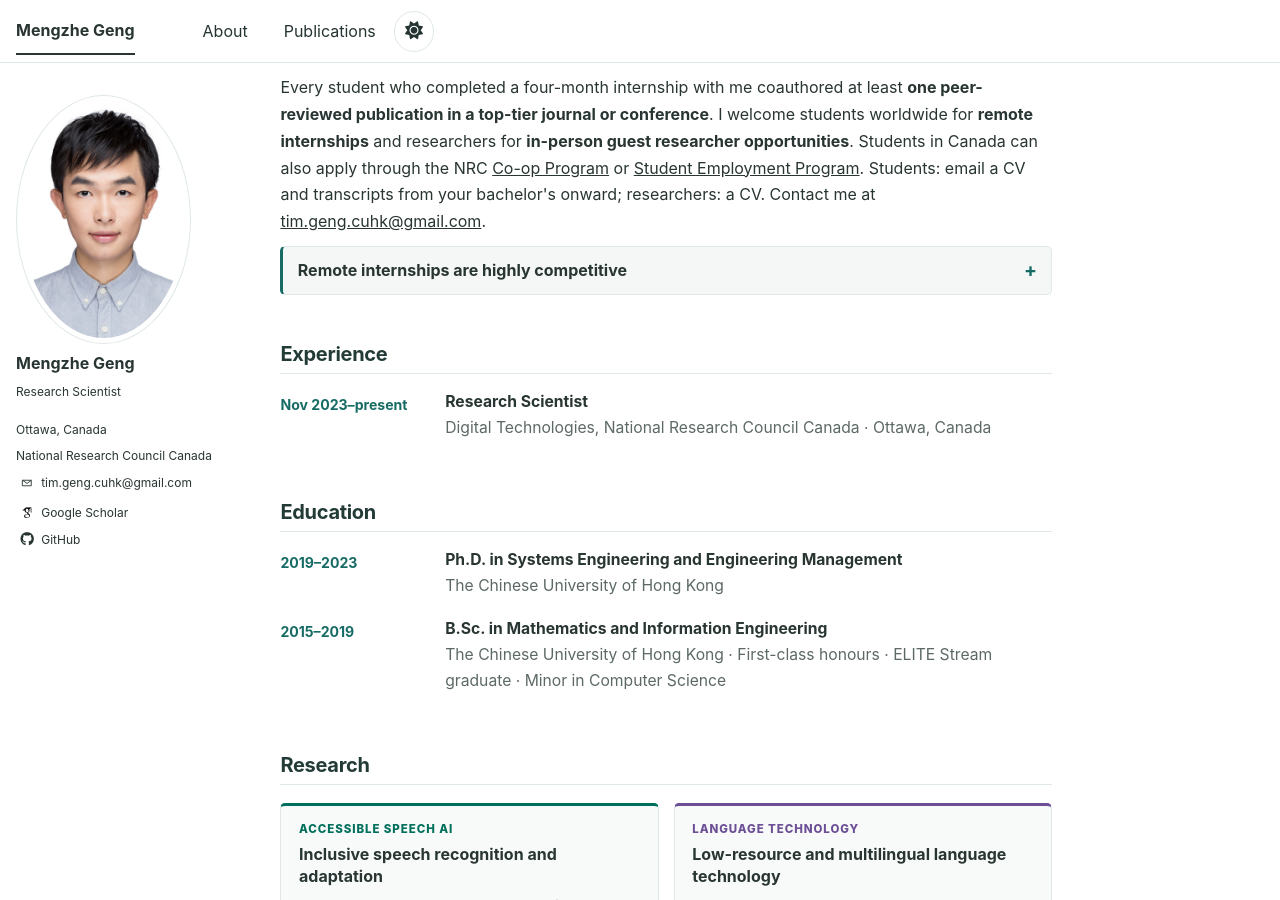
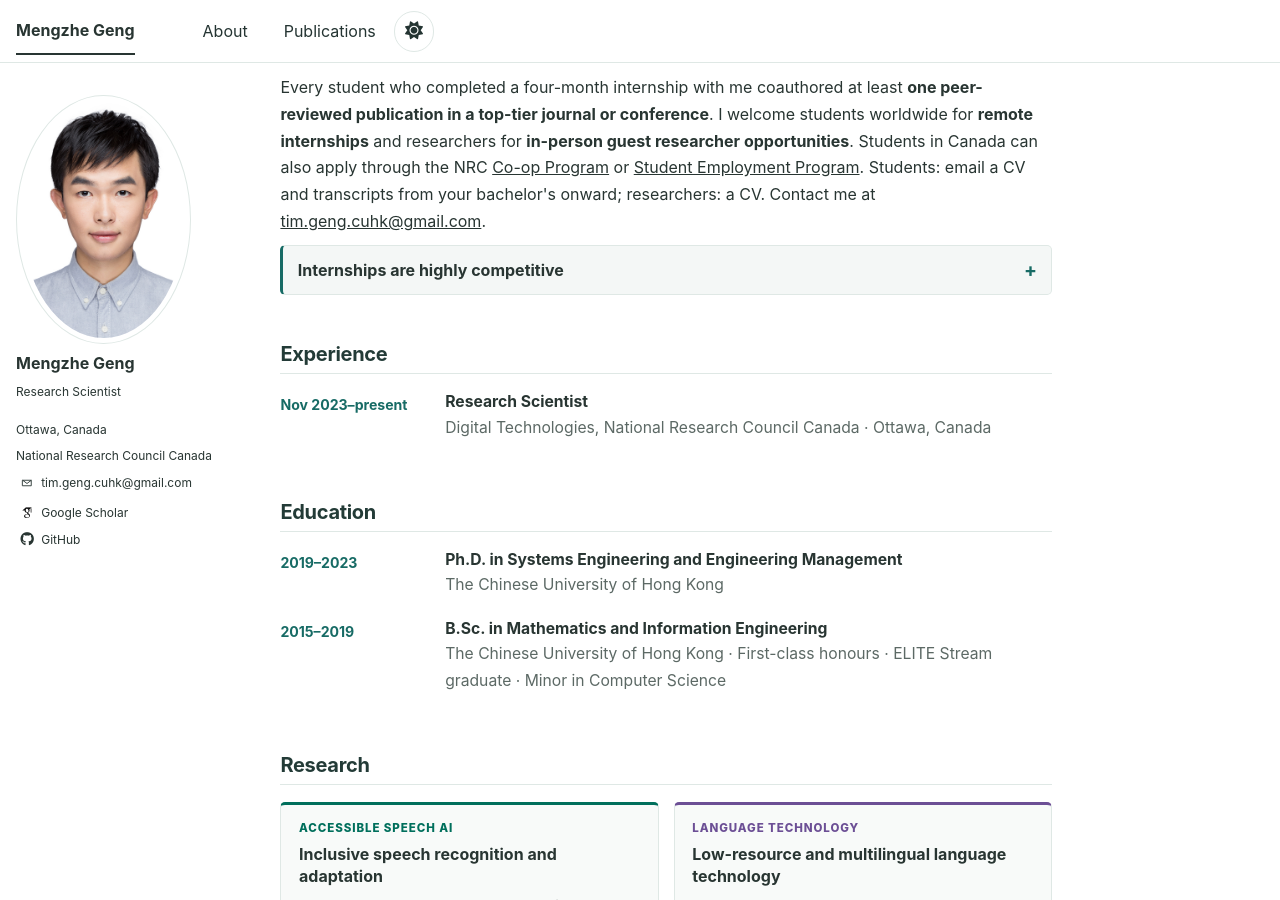
Before and after one commit to MENGZHEGENG/MENGZHEGENG.github.io, a Jekyll site: the page built from _pages/about.md, in a window 1280 px wide and 900 px high, scrolled down 609 px. Built offline with Jekyll 4.4.1, drawn with Linux system fonts in a browser that asks for light colours; some web fonts are replaced.

Commit message:
Broaden internship competitiveness note

```diff
--- a/_pages/about.md
+++ b/_pages/about.md
@@ -26,7 +26,7 @@ classes: wide
 <p class="availability-notice"><strong>I am open to opportunities in both academia and industry. I am authorized to work in Canada, Hong Kong, and Mainland China. If you know of a good fit, <a href="mailto:tim.geng.cuhk@gmail.com">contact me</a>.</strong></p>
 <p class="collaboration-invitation">Every student who completed a four-month internship with me coauthored at least <strong>one peer-reviewed publication in a top-tier journal or conference</strong>. I welcome students worldwide for <strong>remote internships</strong> and researchers for <strong>in-person guest researcher opportunities</strong>. Students in Canada can also apply through the NRC <a href="https://www.nrc.canada.ca/en/corporate/careers/nrc-co-op-program" target="_blank" rel="noopener noreferrer">Co-op Program</a> or <a href="https://nrc.canada.ca/en/corporate/careers/nrc-student-employment-program" target="_blank" rel="noopener noreferrer">Student Employment Program</a>. Students: email a CV and transcripts from your bachelor's onward; researchers: a CV. Contact me at <a href="mailto:tim.geng.cuhk@gmail.com">tim.geng.cuhk@gmail.com</a>.</p>
 <details class="internship-note">
-  <summary>Remote internships are highly competitive</summary>
+  <summary>Internships are highly competitive</summary>
   <p>With limited capacity and a high volume of inquiries, I may not be able to reply to everyone. Thank you for your interest; I may contact you about future opportunities.</p>
 </details>
 
```
